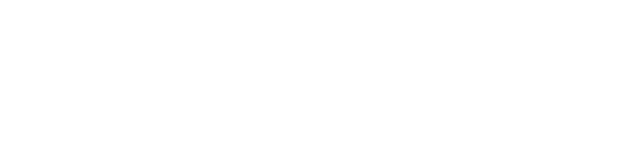
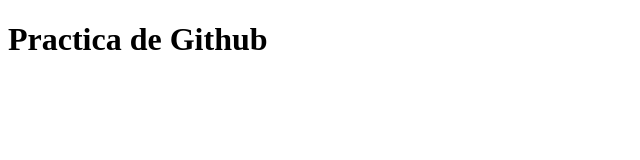
Before and after one commit to Rick-Landa/practica-github, a plain HTML site: page index.html in a window 1280 px wide. Shown: the whole page, without its empty margins (0-640 px from the left). Drawn offline with Linux system fonts and the light colour scheme.

Commit message:
Second commit

```diff
--- a/index.html
+++ b/index.html
@@ -6,6 +6,6 @@
     <title>Practica de Githubt</title>
 </head>
 <body>
-
+    <h1>Practica de Github</h1>
 </body>
 </html>
```
